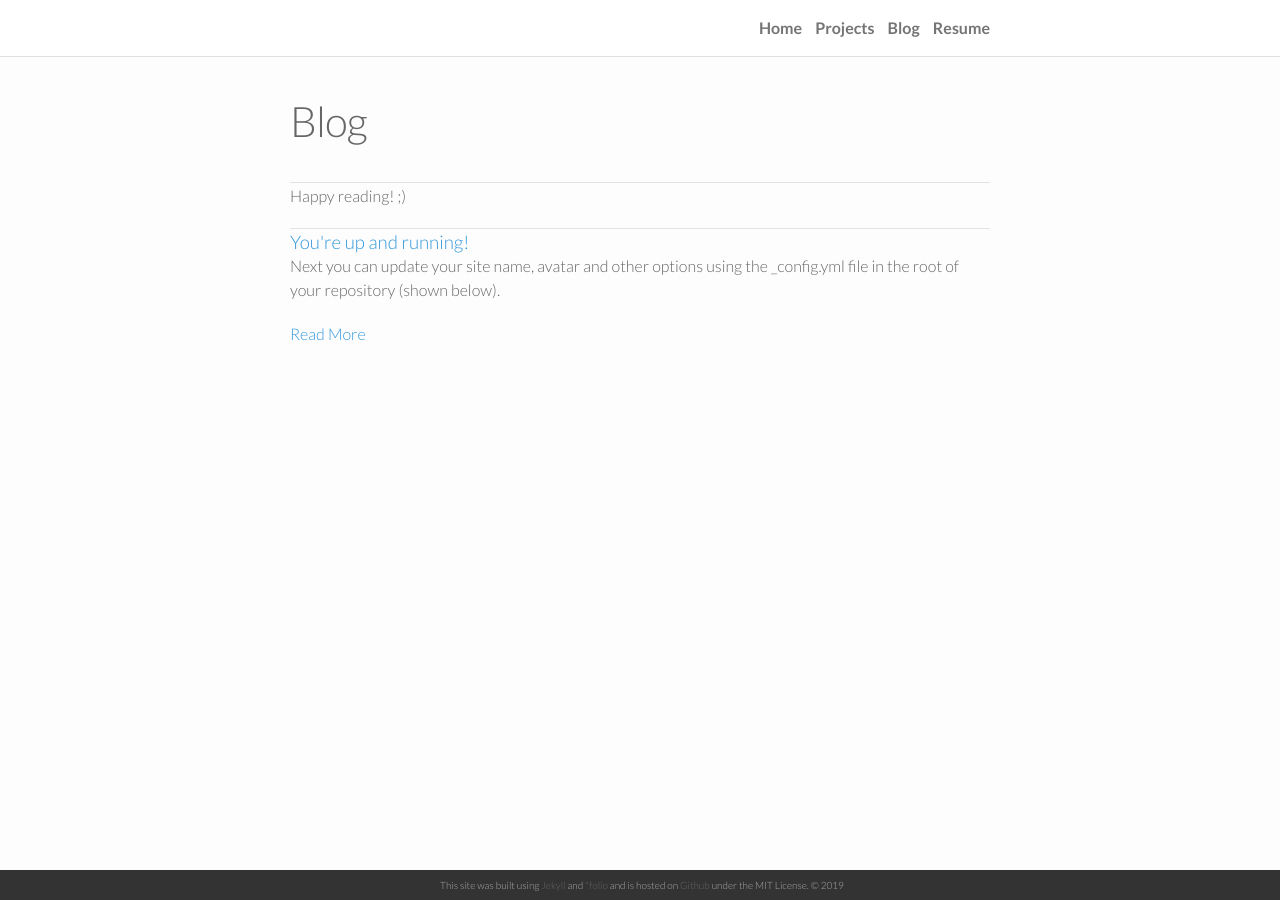
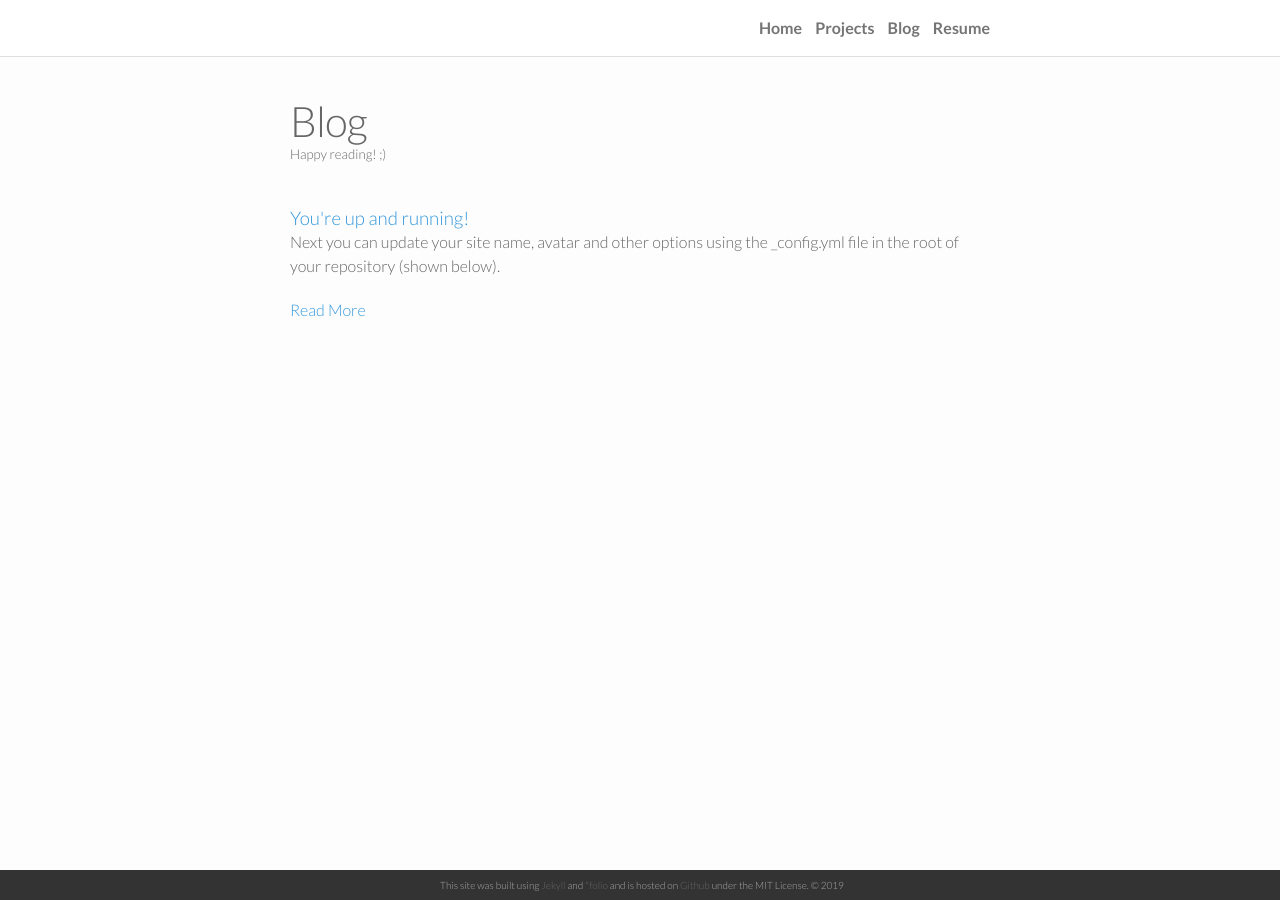
Before and after one commit to RachithP/rp.github.io, a Jekyll site: the page built from blog.md, in a window 1280 px wide. Built offline with Jekyll 4.4.1, drawn with Linux system fonts in a browser that asks for light colours.

Commit message:
Update blog.md

```diff
--- a/blog.md
+++ b/blog.md
@@ -1,13 +1,9 @@
 ---
 layout: page
 title: Blog
+description: Happy reading! ;)
 order: 3
 ---
-<hr/>
-
-Happy reading! ;)
-
-<hr/>
 
 <div class="posts">
   {% for post in site.posts %}
```
